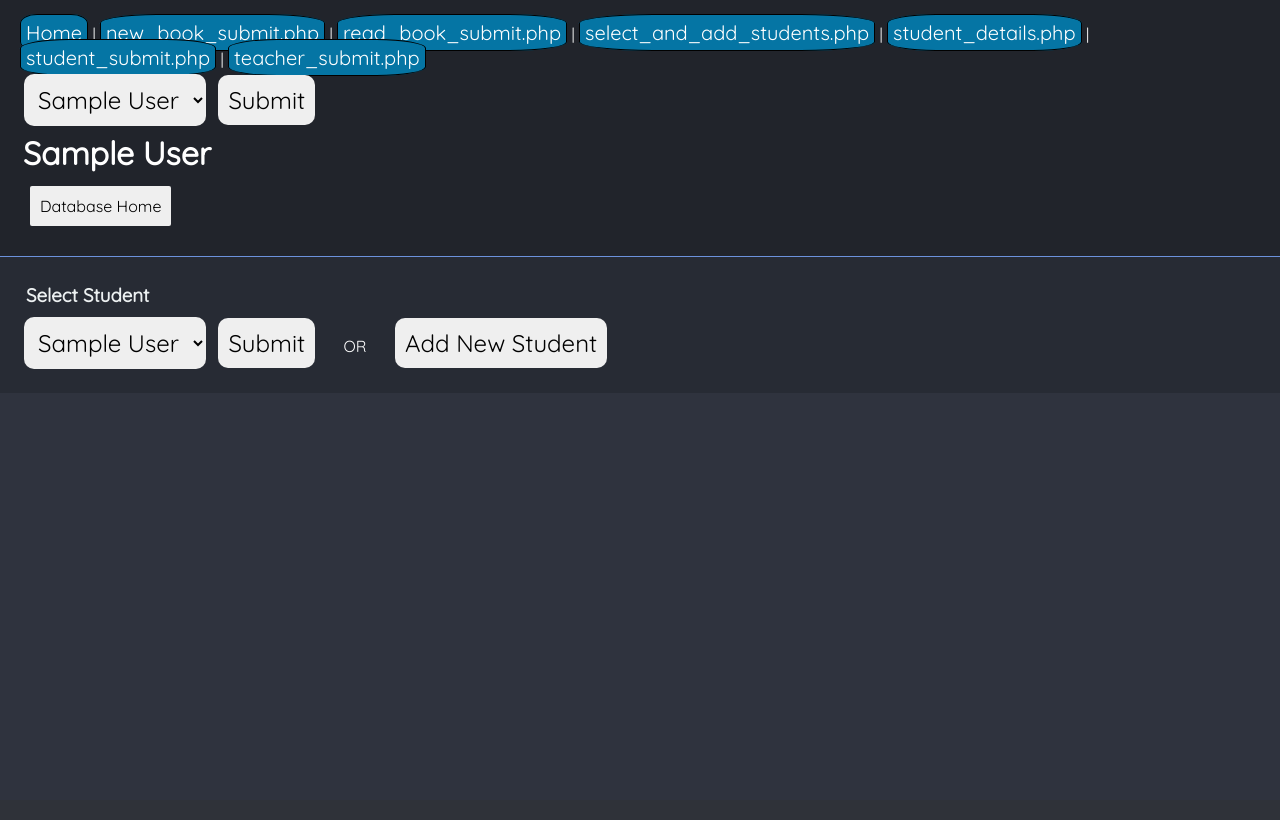
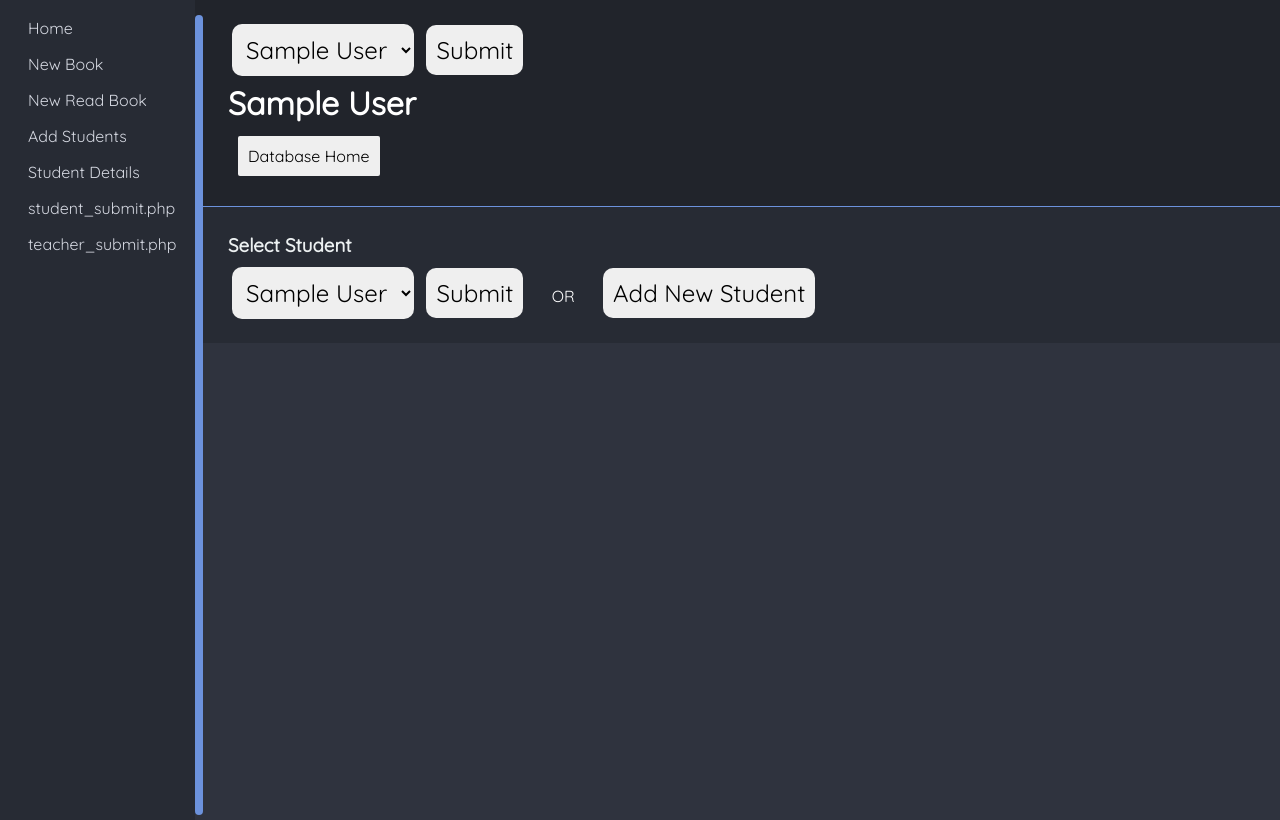
Before and after one commit to Jtreu/Academic-Project, a PHP site: page /academicproject/select_and_add_students.php in a window 1280 px wide. Before the commit the page ends 369 px from the top, so only its background shows below. Run offline with PHP 8.4, Linux system fonts and the light colour scheme; tables that the repository leaves empty hold one stand-in row (values such as "Sample post").

Commit message:
updated nav bar css

```diff
--- a/academicproject/select_and_add_students.php
+++ b/academicproject/select_and_add_students.php
@@ -10,11 +10,11 @@
   <link href="https://fonts.googleapis.com/css?family=Quicksand" rel="stylesheet">
 </head>
 <body>
+  <?php include '../navigation.php';?>
   <div id = "bodyheader">
   <!--Select statement from database includes all columns for specified username -->
   <?php
     require_once('../php/mysqli_connect.php');
-    include '../navigation.php';
 
     $required = array('teacherselect');
 
--- a/academicproject/student_details.php
+++ b/academicproject/student_details.php
@@ -4,10 +4,10 @@
   <link href="https://fonts.googleapis.com/css?family=Quicksand" rel="stylesheet">
 </head>
 <body>
+  <?php include '../navigation.php'; ?>
   <div id = "bodyheader">
   <?php
     require_once('../php/mysqli_connect.php');
-    include '../navigation.php';
 
     $studentID = $_POST['studentselect']; //stores studentID from select_and_add_students.php student select form
 
@@ -74,7 +74,7 @@
   <p>Add book</p> <!--add book to student read list-->
   <form action="read_book_submit.php" method="post" style = "display: inline"><!--submit form to read_book_submit.php-->
     <input type = "hidden" name = "sid" value = "<?php echo $studentID;?>"> <!--send studentID to read_book_submit-->
-      <select name="bookselect">
+      <select name="bookselect" style = "width: 60%;">
       <?php
       //connect to database
         $server = "localhost";
--- a/navigation.php
+++ b/navigation.php
@@ -1,25 +1,52 @@
-<nav class="navbar">
-  <a href="index.php">Home</a> |
-  <a href="new_book_submit.php">new_book_submit.php</a> |
-  <a href="read_book_submit.php">read_book_submit.php</a> |
-  <a href="select_and_add_students.php">select_and_add_students.php</a> |
-  <a href="student_details.php">student_details.php</a> |
-  <a href="student_submit.php">student_submit.php</a> |
+
+<div id = "navbar">
+  <nav class="navbar">
+  <a href="index.php">Home</a>
+  <a href="new_book_submit.php">New Book</a>
+  <a href="read_book_submit.php">New Read Book</a>
+  <a href="select_and_add_students.php">Add Students</a>
+  <a href="student_details.php">Student Details</a>
+  <a href="student_submit.php">student_submit.php</a>
   <a href="teacher_submit.php">teacher_submit.php</a>
 </nav>
+</div>
+<div class = "separator">
+</div>
+<style>
+.separator {
+  border-left: 8px solid #6C92DC;
+  width: 0px;
+  height: 100%;
+  display:inline;
+  padding:0px;
+  margin:0px;
+  margin-top: 15px;
+  margin-right: 2%;
+  float:left;
+  display:inline-block;
+  border-radius: 10px;
+}
+.navbar {
 
-<style>
+}
 .navbar a {
-  padding: 5px 5px 5px 5px;
-  border: 1px solid black;
-  background-color: rgb(5, 117, 164);
-  color: white;
-  font-size: 1.25em;
-  border-radius: 25%;
+  background-color: #272B34;
+  color: #D4D7E0;
   text-decoration: none;
+  padding: 8px 8px 8px 18px;
+  display: block;
+  transition: 0.3s
 }
+  .navbar a:hover{
+background-color:#2F333E
 
-  .navbar a:hover{
-    border: 5px solid rgb(48, 209, 55);
+}
+  #navbar {
+    height:100%;
+    display:inline-block;
+    float: left;
+    margin: 0px;
+    padding: 10px;
   }
+
 </style>
```
